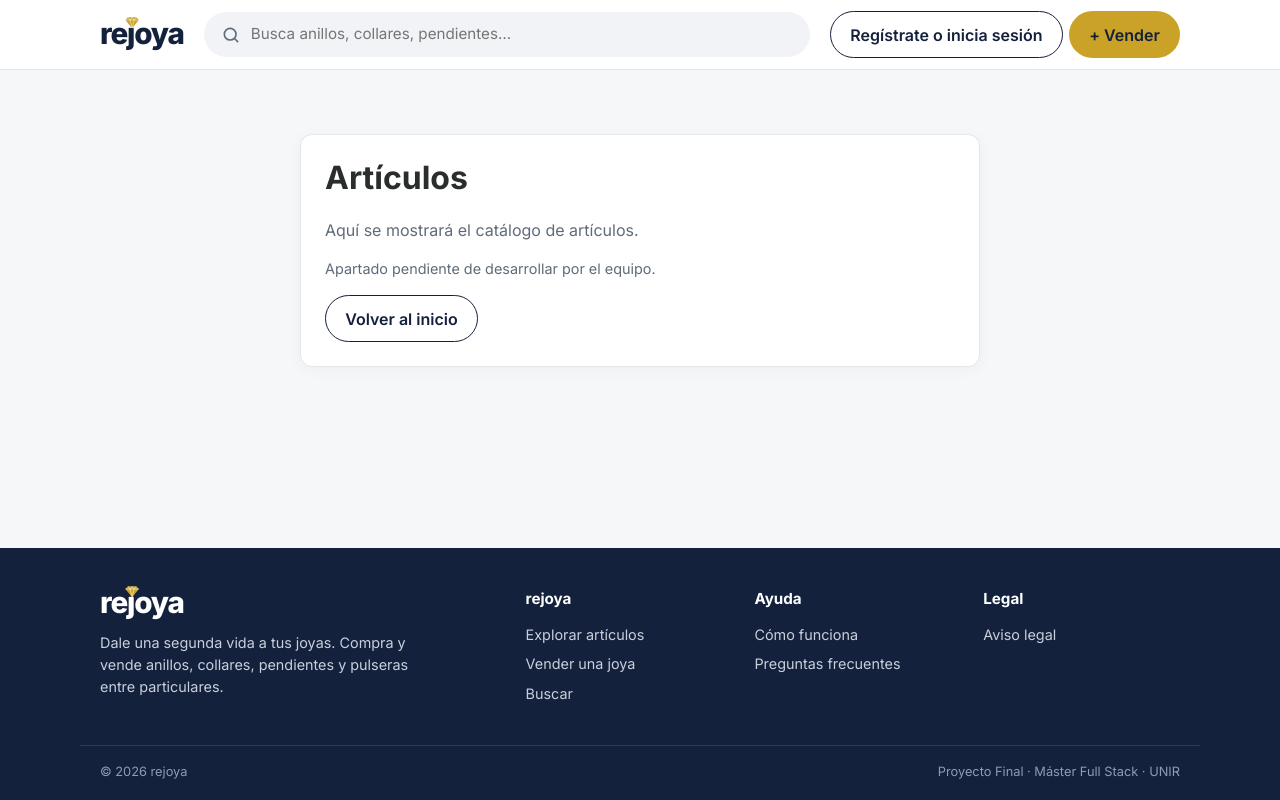
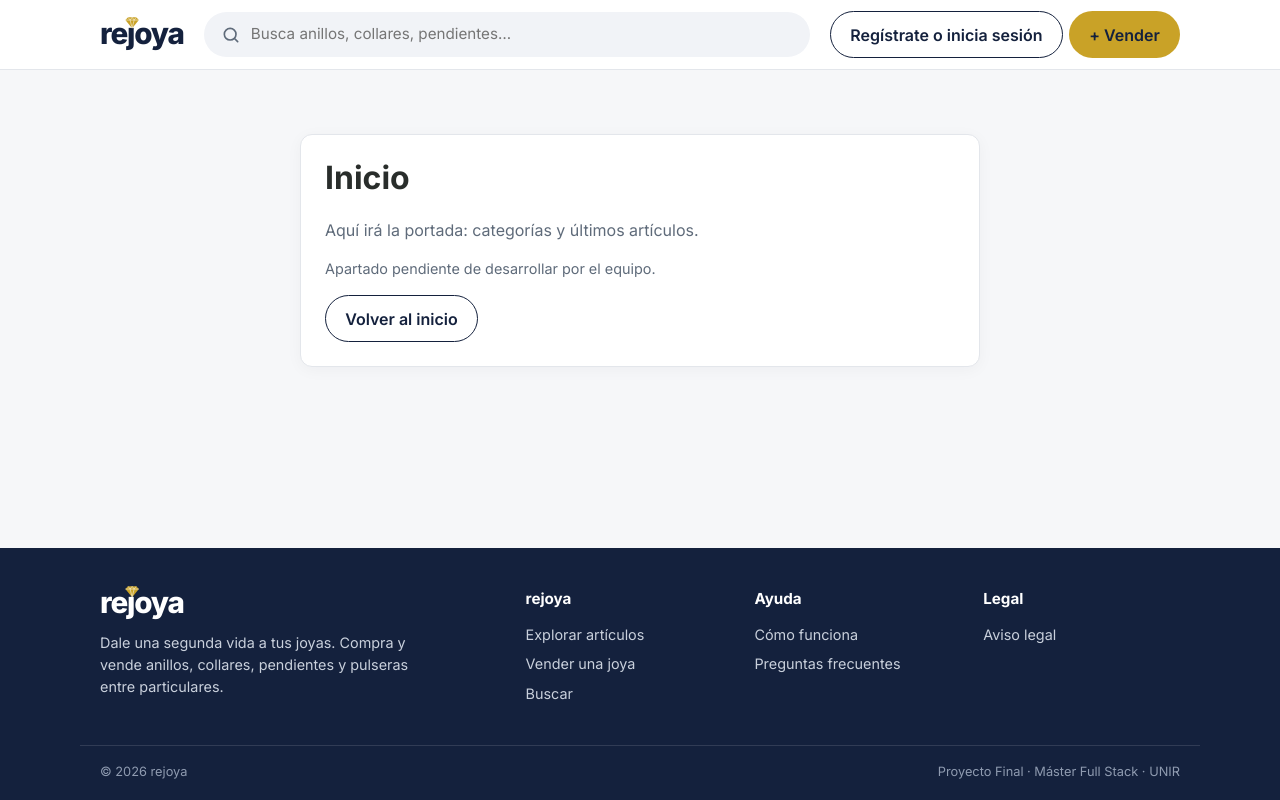
Before and after one commit to mrg0995/frontend_app, an Angular app: page / in a window 1280 px wide. Before the commit this address led to /articulos. Built offline with nearby package versions, Linux system fonts and the light colour scheme.

Commit message:
Portada en / y tipos de artículo en models.ts

```diff
--- a/src/app/app.html
+++ b/src/app/app.html
@@ -13,7 +13,7 @@
     </div>
     <div>
       <h3>rejoya</h3>
-      <a routerLink="/articulos">Explorar artículos</a>
+      <a routerLink="/busqueda">Explorar artículos</a>
       <a routerLink="/articulos/nuevo">Vender una joya</a>
       <a routerLink="/busqueda">Buscar</a>
     </div>
--- a/src/app/app.routes.ts
+++ b/src/app/app.routes.ts
@@ -3,7 +3,11 @@ import { authGuard, roleGuard } from './core/guards';
 
 // Este archivo reparte las secciones. Cada compañero edita las rutas de su carpeta.
 export const routes: Routes = [
-  { path: '', redirectTo: 'articulos', pathMatch: 'full' },
+  {
+    path: '',
+    pathMatch: 'full',
+    loadChildren: () => import('./features/inicio/inicio.routes').then(m => m.INICIO_ROUTES)
+  },
   { path: 'login', redirectTo: 'auth/login', pathMatch: 'full' },
   { path: 'registro', redirectTo: 'auth/registro', pathMatch: 'full' },
   {
@@ -43,5 +47,5 @@ export const routes: Routes = [
     canActivate: [roleGuard('administrador')],
     loadChildren: () => import('./features/admin/admin.routes').then(m => m.ADMIN_ROUTES)
   },
-  { path: '**', redirectTo: 'articulos' }
+  { path: '**', redirectTo: '' }
 ];
--- /dev/null
+++ b/src/app/features/inicio/inicio.routes.ts
@@ -0,0 +1,10 @@
+import { Routes } from '@angular/router';
+
+// Portada de la web (/). De momento, página provisional
+export const INICIO_ROUTES: Routes = [
+  {
+    path: '',
+    loadComponent: () => import('../../shared/pagina-pendiente.component').then(m => m.PaginaPendienteComponent),
+    data: { titulo: 'Inicio', detalle: 'Aquí irá la portada: categorías y últimos artículos.' }
+  }
+];
--- a/src/app/shared/pagina-pendiente.component.ts
+++ b/src/app/shared/pagina-pendiente.component.ts
@@ -10,7 +10,7 @@ import { ActivatedRoute, RouterLink } from '@angular/router';
       <h1>{{ titulo }}</h1>
       <p class="muted">{{ detalle }}</p>
       <p class="small muted">Apartado pendiente de desarrollar por el equipo.</p>
-      <a routerLink="/articulos" class="btn btn-outline">Volver al inicio</a>
+      <a routerLink="/" class="btn btn-outline">Volver al inicio</a>
     </section>
   `,
   styles: [`
--- a/src/app/shared/site-header/site-header.component.html
+++ b/src/app/shared/site-header/site-header.component.html
@@ -1,6 +1,6 @@
 <header class="site-header">
   <div class="container barra">
-    <a class="brand" routerLink="/articulos" aria-label="rejoya, inicio"><app-logo /></a>
+    <a class="brand" routerLink="/" aria-label="rejoya, inicio"><app-logo /></a>
 
     <form class="buscador" role="search" (submit)="buscar($event, q.value)">
       <svg class="icono" viewBox="0 0 24 24" fill="none" stroke="currentColor" stroke-width="2" stroke-linecap="round">
--- a/src/app/shared/site-menu/site-menu.component.html
+++ b/src/app/shared/site-menu/site-menu.component.html
@@ -39,6 +39,7 @@
             <span class="small muted">{{ auth.role() }}</span>
           </div>
           <a routerLink="/perfil">Mi perfil</a>
+          <a routerLink="/mis-articulos">Mis artículos</a>
           @if (auth.isStaff()) {
             <a routerLink="/moderacion">Moderación</a>
           }
@@ -90,9 +91,10 @@
         </div>
       </div>
     }
-    <a routerLink="/articulos">Artículos</a>
+    <a routerLink="/">Inicio</a>
     @if (auth.isLogged()) {
       <a routerLink="/perfil">Mi perfil</a>
+      <a routerLink="/mis-articulos">Mis artículos</a>
       <a routerLink="/mensajes">Mensajes</a>
       <a routerLink="/notificaciones">Avisos</a>
       @if (auth.isStaff()) {
```
Also changed, not shown: src/app/core/models.ts (+29 -0 lines).
